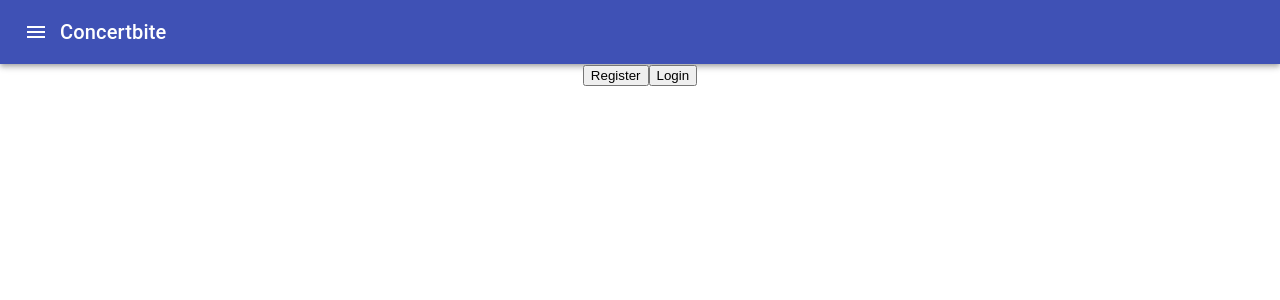
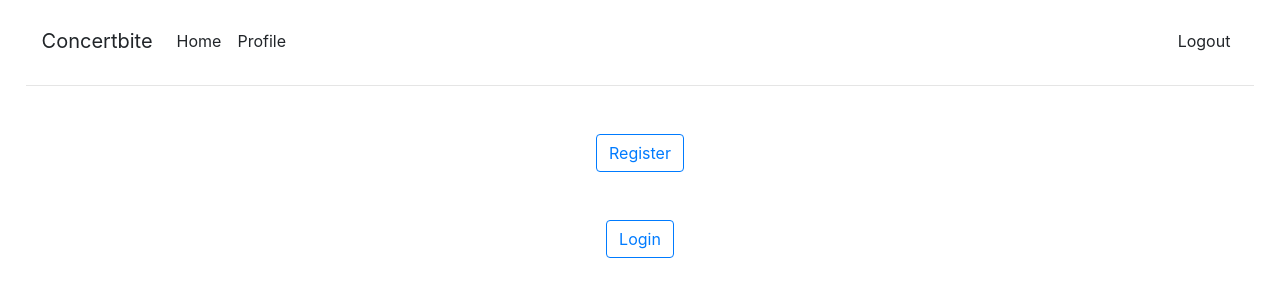
Before and after one commit to elvanselvano/technoscape-hackathon, a React (Create React App) app: page /auth in a window 1280 px wide. Shown: the top 300 px of the page. Built offline with nearby package versions, Linux system fonts and the light colour scheme; sample sign-in values are in the browser's storage.

Commit message:
Update migrate to bootstrap

```diff
--- a/package.json
+++ b/package.json
@@ -3,12 +3,11 @@
   "version": "0.1.0",
   "private": true,
   "dependencies": {
-    "@material-ui/core": "^4.11.0",
-    "@material-ui/icons": "^4.9.1",
     "@testing-library/jest-dom": "^4.2.4",
     "@testing-library/react": "^9.5.0",
     "@testing-library/user-event": "^7.2.1",
     "axios": "^0.20.0",
+    "bootstrap": "^4.5.2",
     "dotenv": "^8.2.0",
     "formik": "^2.2.0",
     "react": "^16.13.1",
--- a/src/App.css
+++ /dev/null
@@ -1,38 +0,0 @@
-.App {
-  text-align: center;
-}
-
-.App-logo {
-  height: 40vmin;
-  pointer-events: none;
-}
-
-@media (prefers-reduced-motion: no-preference) {
-  .App-logo {
-    animation: App-logo-spin infinite 20s linear;
-  }
-}
-
-.App-header {
-  background-color: #282c34;
-  min-height: 100vh;
-  display: flex;
-  flex-direction: column;
-  align-items: center;
-  justify-content: center;
-  font-size: calc(10px + 2vmin);
-  color: white;
-}
-
-.App-link {
-  color: #61dafb;
-}
-
-@keyframes App-logo-spin {
-  from {
-    transform: rotate(0deg);
-  }
-  to {
-    transform: rotate(360deg);
-  }
-}
--- a/src/App.js
+++ b/src/App.js
@@ -1,5 +1,5 @@
 import React from "react";
-import "./App.css";
+import "./AppStyle";
 import RootRoute from "./routes/RootRoute";
 
 function App() {
--- a/src/AppStyle.js
+++ b/src/AppStyle.js
@@ -1,4 +1,4 @@
-// import "bootstrap/dist/css/bootstrap.min.css";
+import "bootstrap/dist/css/bootstrap.min.css";
 // Put any other imports below so that CSS from your
 // components takes precedence over default styles.
 import "./AppStyle.css";
--- a/src/components/HeaderComponent.js
+++ b/src/components/HeaderComponent.js
@@ -1,13 +1,6 @@
 import React, { Component } from "react";
 import { Link, withRouter } from "react-router-dom";
 
-import { makeStyles } from "@material-ui/core/styles";
-import AppBar from "@material-ui/core/AppBar";
-import Toolbar from "@material-ui/core/Toolbar";
-import Typography from "@material-ui/core/Typography";
-import Button from "@material-ui/core/Button";
-import IconButton from "@material-ui/core/IconButton";
-import MenuIcon from "@material-ui/icons/Menu";
 import AuthSession from "../utils/AuthSession";
 
 class HeaderComponent extends Component {
@@ -43,50 +36,42 @@ class HeaderComponent extends Component {
     const isLoggedIn = AuthSession.handleIsLoggedIn();
 
     return (
-      <AppBar position="static">
-        <Toolbar>
-          <IconButton edge="start" color="inherit" aria-label="menu">
-            <MenuIcon />
-          </IconButton>
-          <Typography variant="h6">Concertbite</Typography>
-        </Toolbar>
-      </AppBar>
-      // <div className="component header mb-5">
-      //   <header>
-      //     <nav className="navbar navbar-expand-md ">
-      //       <div className="navbar-brand">
-      //         <Link to={isLoggedIn ? `/home` : "/auth"}>Concertbite</Link>
-      //       </div>
-      //       <ul className="navbar-nav">
-      //         {isLoggedIn && (
-      //           <>
-      //             <li className="nav-link">
-      //               <Link onClick={() => this.handleHome()}>Home</Link>
-      //             </li>
-      //             <li className="nav-link">
-      //               <Link onClick={() => this.handleProfile()}>Profile</Link>
-      //             </li>
-      //           </>
-      //         )}
-      //       </ul>
-      //       <ul className="navbar-nav navbar-collapse justify-content-end">
-      //         {!isLoggedIn && (
-      //           <li className="nav-link">
-      //             <Link onClick={() => this.handleAuthenticate()} to="/auth">
-      //               Authenticate
-      //             </Link>
-      //           </li>
-      //         )}
-      //         {isLoggedIn && (
-      //           <li className="nav-link">
-      //             <Link onClick={() => this.handleLogout()}>Logout</Link>
-      //           </li>
-      //         )}
-      //       </ul>
-      //     </nav>
-      //     <hr />
-      //   </header>
-      // </div>
+      <div className="mb-5">
+        <header>
+          <nav className="navbar navbar-expand-md ">
+            <div className="navbar-brand">
+              <Link to={isLoggedIn ? `/home` : "/auth"}>Concertbite</Link>
+            </div>
+            <ul className="navbar-nav">
+              {isLoggedIn && (
+                <>
+                  <li className="nav-link">
+                    <Link onClick={() => this.handleHome()}>Home</Link>
+                  </li>
+                  <li className="nav-link">
+                    <Link onClick={() => this.handleProfile()}>Profile</Link>
+                  </li>
+                </>
+              )}
+            </ul>
+            <ul className="navbar-nav navbar-collapse justify-content-end">
+              {!isLoggedIn && (
+                <li className="nav-link">
+                  <Link onClick={() => this.handleAuthenticate()} to="/auth">
+                    Authenticate
+                  </Link>
+                </li>
+              )}
+              {isLoggedIn && (
+                <li className="nav-link">
+                  <Link onClick={() => this.handleLogout()}>Logout</Link>
+                </li>
+              )}
+            </ul>
+          </nav>
+          <hr />
+        </header>
+      </div>
     );
   }
 }
--- a/src/pages/AuthPage.js
+++ b/src/pages/AuthPage.js
@@ -1,5 +1,4 @@
 import React, { Component } from "react";
-import { flexbox } from "@material-ui/system";
 
 export default class HomePage extends Component {
   constructor(props) {
@@ -17,9 +16,8 @@ export default class HomePage extends Component {
 
   render() {
     return (
-      <div className="auth page">
-        <box display="flex" flexDirection="column">
-          <box m={5}>
+      <div className="container">
+        <div className="m-5">
           <button
             type="button"
             className="btn btn-outline-primary"
@@ -27,8 +25,8 @@ export default class HomePage extends Component {
           >
             Register
           </button>
-          </box>
-          <box m={5}>
+        </div>
+        <div className="m-5">
           <button
             type="button"
             className="btn btn-outline-primary"
@@ -36,8 +34,7 @@ export default class HomePage extends Component {
           >
             Login
           </button>
-          </box>
-        </box>
+        </div>
       </div>
     );
   }
--- a/src/pages/ProfilePage.js
+++ b/src/pages/ProfilePage.js
@@ -32,6 +32,9 @@ class ProfilePage extends Component {
         console.log(res);
 
         this.setState({ itemValues: res.data });
+
+        const { id, username, email, password } = res.data;
+        AuthSession.handleLoginSucceed({ id, username, email, password });
       })
       .catch((err) => {
         console.log(err);
```
Also changed, not shown: 1 other file (tests, documents, lock files or other folders). Lines whose indentation alone changed are shown as unchanged.
